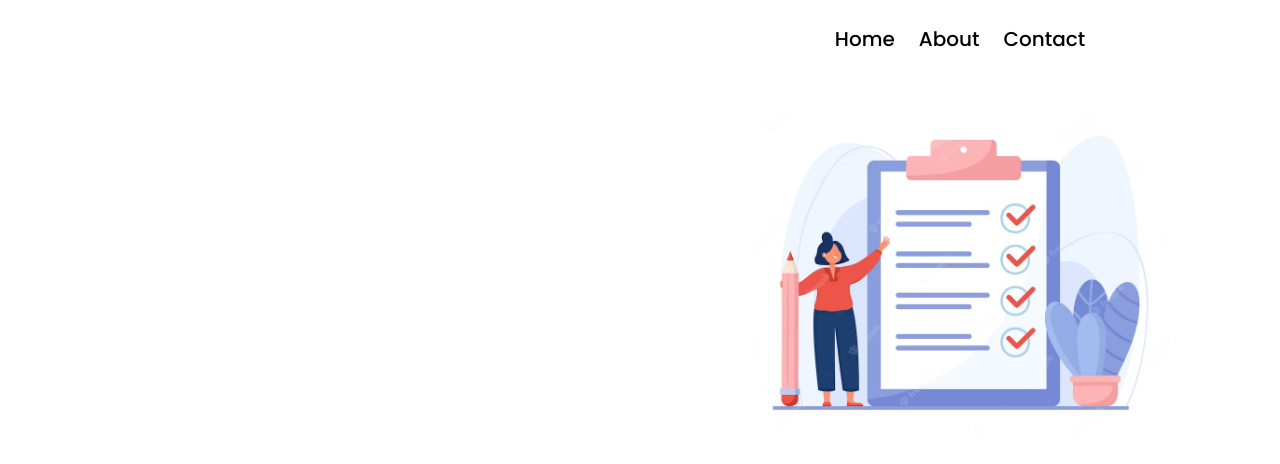
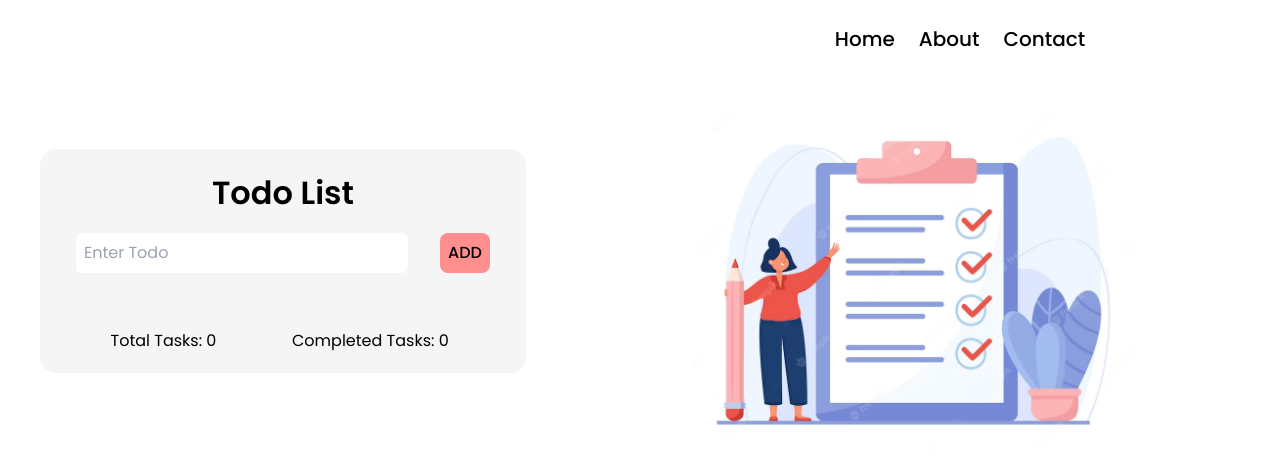
Before and after one commit to ansisme/CartShop, a React (Create React App) app: page / in a window 1280 px wide. Shown: the top 464 px of the page. Built offline with nearby package versions, Linux system fonts and the light colour scheme.

Commit message:
Todo Feature Implemented

```diff
--- a/package.json
+++ b/package.json
@@ -11,6 +11,7 @@
         "react-router": "^6.14.1",
         "react-router-dom": "^6.14.1",
         "react-scripts": "5.0.1",
+        "uuid": "^9.0.0",
         "web-vitals": "^2.1.4"
     },
     "scripts": {
@@ -38,6 +39,7 @@
         ]
     },
     "devDependencies": {
+        "@iconify/react": "^4.1.1",
         "tailwindcss": "^3.3.2"
     }
 }
--- a/src/App.js
+++ b/src/App.js
@@ -3,6 +3,7 @@ import { BrowserRouter as Router, Routes, Route } from "react-router-dom";
 import Home from "./components/Home";
 import About from "./components/About";
 import Contact from "./components/Contact";
+import Todo from "./components/Todo";
 function App() {
   return (
     <div className="App">
@@ -11,10 +12,11 @@ function App() {
         <Route path="/" element={<Home/>}/>
         <Route path="/about" element={<About/>}/>
         <Route path="/contact" element={<Contact/>}/>
+
       </Routes>
     </Router>
 
-
+    {/* <Todo/> */}
 
     </div>
   );
--- a/src/components/Home.jsx
+++ b/src/components/Home.jsx
@@ -1,10 +1,23 @@
 import React from 'react'
 import NavBar from './NavBar'
+import todoimg from '../assets/images/todoimg.jpg';
+import Todo from './Todo';
 const Home = () => {
   return (
+    <>
     <div>
         <NavBar/>
     </div>
+    <div className='flex relative max-sm:flex-col max-md:flex-col mt-10'>
+      <div className='m-auto'>
+       <Todo/>
+      </div>
+      <div className=' ml-5'>
+          <img src={todoimg} alt="todo-img" className='w-3/5 m-auto mt-10' />
+      </div>
+    </div>
+
+    </>
   )
 }
 
--- a/src/components/NavBar.jsx
+++ b/src/components/NavBar.jsx
@@ -19,9 +19,9 @@ const NavBar = () => {
     </div>
 
     {/* img componenet */}
-       <div className='w-1/2 flex-col p-10 relative flex ml-auto'>
+       {/* <div className='w-1/2 flex-col p-10 relative flex ml-auto'>
           <img src={todoimg} alt="todo-img" className='w-3/4 m-auto mt-10' />
-       </div>
+       </div> */}
     </>
   )
 }
--- /dev/null
+++ b/src/components/Todo.jsx
@@ -0,0 +1,138 @@
+/* eslint-disable no-lone-blocks */
+import React, {useState, useEffect} from 'react'
+import { Icon } from '@iconify/react';
+import {v4 as uuidv4} from 'uuid'
+const Todo = () => {
+
+//storing in our local storage
+const initialState = JSON.parse(localStorage.getItem("todos")) || [];
+const [input, setInput] = useState("");
+const [edit, setEdit] = useState(null);
+const [todos, setTodos] = useState(initialState);
+
+useEffect(() =>{
+    localStorage.setItem("todos", JSON.stringify(todos));
+},[todos]);
+const handleSubmit=(event)=>{
+    event.preventDefault();
+    if(!edit){
+        setTodos([...todos, {id:uuidv4(), title: input, completed: false}]);
+        setInput("");
+    }else{
+    updateTodo(input, edit.id, edit.completed)
+    }
+
+}
+const onInputChange=(event)=>{
+    setInput(event.target.value);
+}
+
+const handleDelete=({id})=>{
+    setTodos(todos.filter(todos=>todos.id!==id));
+}
+
+const handleComplete=(todo)=>{
+    setTodos(
+        todos.map((item)=>{
+            if(item.id===todo.id){
+                return {...item, completed: !item.completed}
+            }
+            return item;
+        })
+    )
+}
+
+const handleEdit=({id})=>{
+    const findTodo = todos.find(todo=>todo.id===id);
+    setEdit(findTodo);
+}
+
+const updateTodo =(title, id, completed)=>{
+    const newTodo = todos.map((todo)=>
+        todo.id ===id ? {title, id, completed} : todo
+    )
+    setTodos(newTodo);
+    setEdit(null);
+}
+
+useEffect(()=>{
+    if(edit){
+        setInput(edit.title);
+    }else{
+        setInput("");
+    }
+},[setInput, edit]);
+
+
+//displaying total and completed tasks
+const totalTasks = todos.length;
+const completedTasks = todos.filter((todo) => todo.completed).length;
+
+return (
+    <div className='bg-standardBg rounded-2xl p-5 ml-10'>
+        <h2 className='font-semibold text-[32px]  text-center'>Todo List</h2>
+        <div>
+        <form onSubmit={handleSubmit} className='flex'>
+        <div className='flex'>
+        <input
+            type="text"
+            placeholder='Enter Todo'
+            value= {input}
+            onChange={onInputChange}
+            className='m-4 p-2 flex rounded-md'
+            required />
+        </div>
+           <div>
+           <button className=' m-4 p-2 flex hover:bg-[#ffb9b9] rounded-lg font-medium bg-iconsColors'>
+                {edit?"OK": "ADD" }
+            </button>
+           </div>
+
+        </form>
+        </div>
+
+        <div>
+            {todos.map((todo)=> (
+                <li key={todos.id} className='list-none p-2'>
+                <input
+                    type='checkbox'
+                    checked={todo.completed}
+                    onChange={() => handleComplete(todo)}
+                    className='mr-8 accent-iconsColors  '
+                    />
+
+                    <input
+                    type='text'
+                    value={todo.title}
+                    onChange={(event)=>event.preventDefault()}
+                    className={` ${todo.completed ? 'line-through text-Addbtn' : ''} p-1.5 rounded-sm font-normal mr-5`}
+                    />
+
+                    <button>
+                        <Icon icon="material-symbols:edit-outline"
+                        onClick={()=>{
+                            handleEdit(todo);
+                        }}
+                        className='mr-3 ml-3 text-Addbtn hover:text-[#004080]'
+                        />
+                    </button>
+                    <button>
+                        <Icon icon="material-symbols:delete-outline"
+                        onClick={()=>{
+                            handleDelete(todo)
+                        }}
+                        className='ml-3 text-black hover:text-delete'
+                        />
+                    </button>
+                </li>
+            ))}
+        </div>
+        <div className='text-center mt-10 flex'>
+        <p className=' w-1/2'>Total Tasks: {totalTasks}</p>
+        <p className='mr-8 w-1/2'> Completed Tasks: {completedTasks}</p>
+      </div>
+    </div>
+  )
+}
+
+export default Todo
--- a/tailwind.config.js
+++ b/tailwind.config.js
@@ -7,6 +7,9 @@ module.exports = {
         extend: {
             colors: {
                 'standardBg': '#F5F5F5',
+                'Addbtn': '#7A7AFF',
+                'iconsColors': '#ff8e8e',
+                'delete': '#d00000',
             }
 
         },
```
Also changed, not shown: 1 other file (tests, documents, lock files or other folders). Lines whose indentation alone changed are shown as unchanged.
